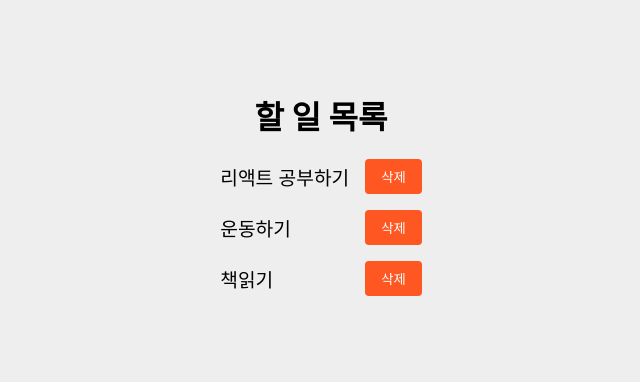
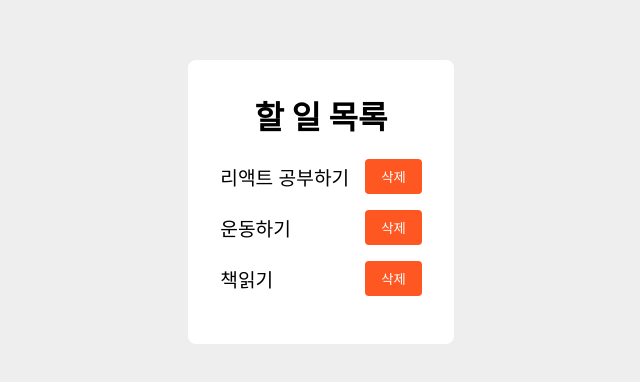
Before and after one commit to songhee23/ch6_todo, a React (Create React App) app: page / in a window 1280 px wide. Shown: the part 198-580 px from the top of the page, without its empty margins (319-959 px from the left). Built offline with nearby package versions, Linux system fonts and the light colour scheme.

Commit message:
1) DataView - App.tsx에 작업

```diff
--- a/src/App.tsx
+++ b/src/App.tsx
@@ -14,6 +14,17 @@ const Container = styled.div`
   background-color: #eeeeee;
 `;
 
+const DataView = styled.div`
+  display: flex;
+  flex-direction: column;
+  align-items: center;
+  justify-content: center;
+  background-color: #ffffff;
+  padding: 32px;
+  border-radius: 8px;
+`;
+
+
 function App() {
   const [toDoList, setToDoList] = useState([
     '리액트 공부하기',
@@ -27,8 +38,10 @@ function App() {
 
   return (
     <Container>
-      <Title label="할 일 목록" />
-      <ToDoList toDoList={toDoList} onDelete={onDelete}/>
+      <DataView>
+        <Title label="할 일 목록" />
+        <ToDoList toDoList={toDoList} onDelete={onDelete}/>
+      </DataView>
     </Container>
   )
 }
```
